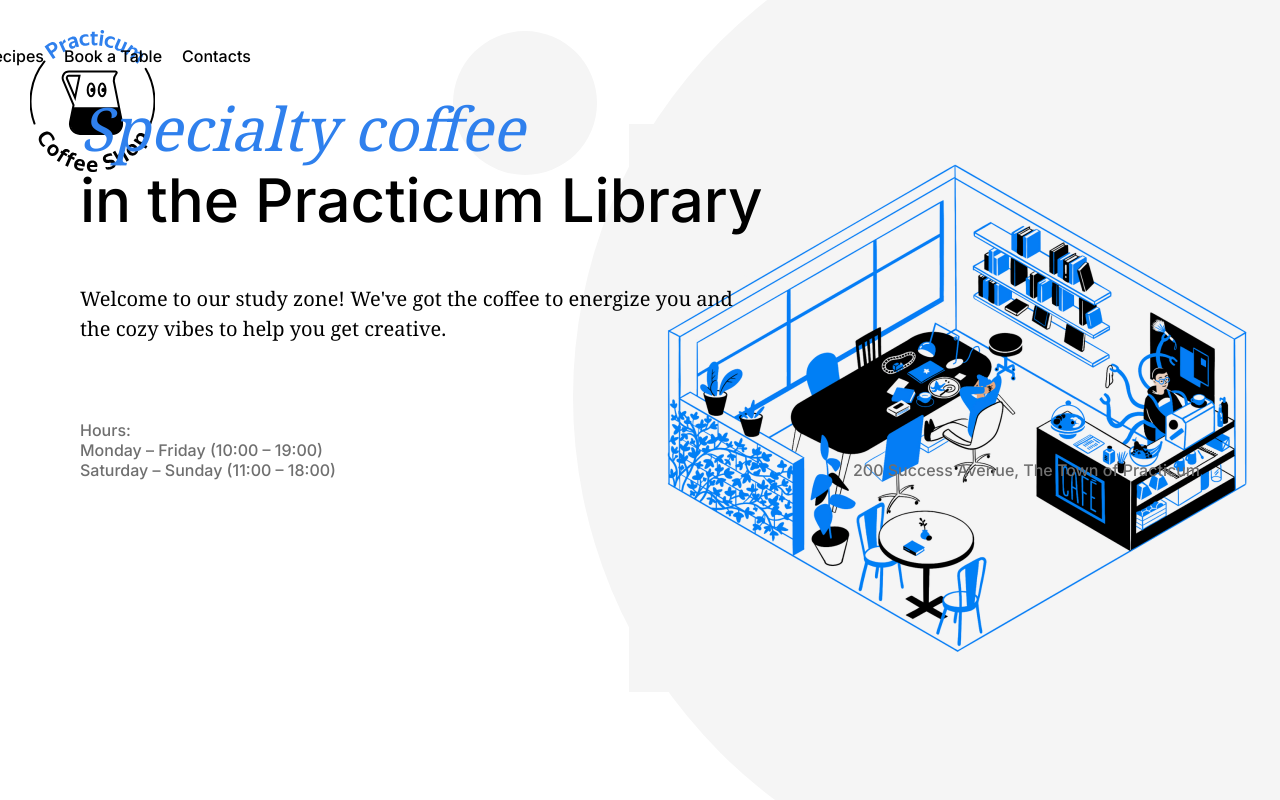
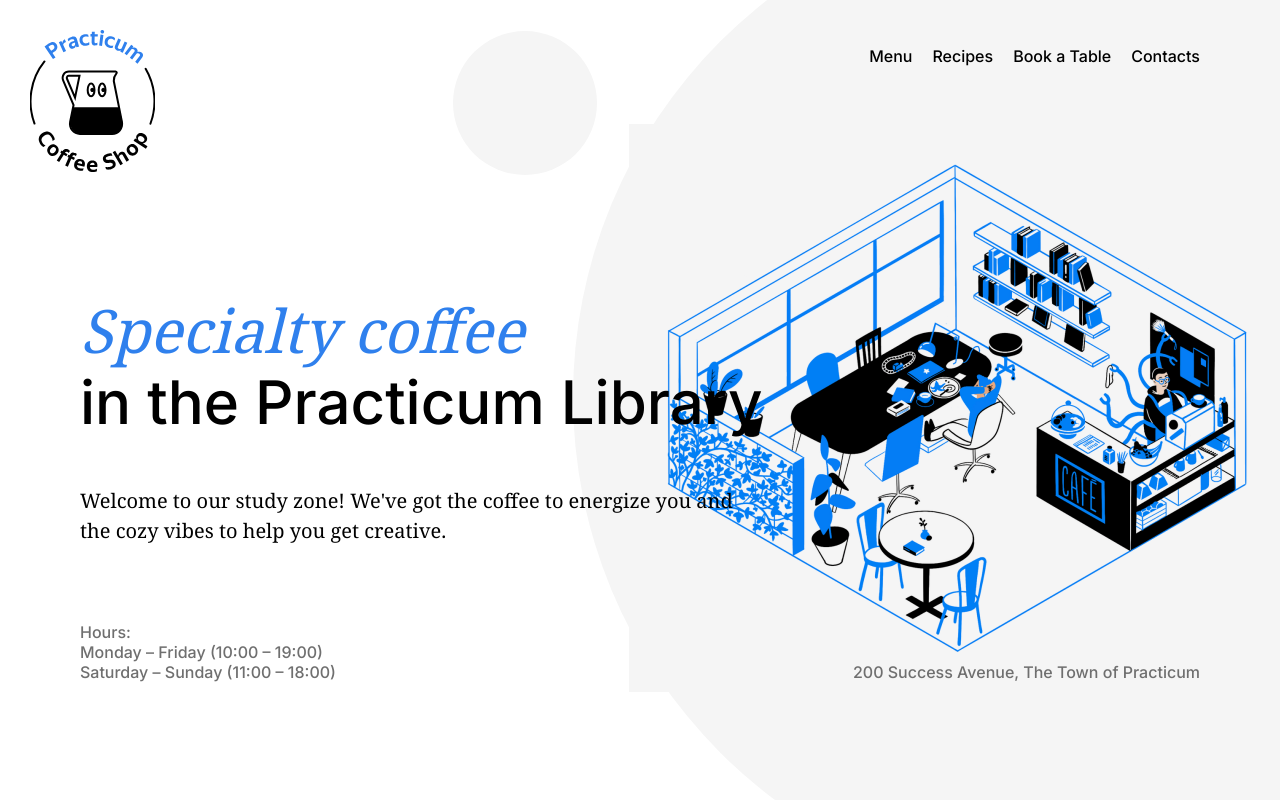
Before and after one commit to NeverEvi/se_project_coffeeshop, a plain HTML site: page index.html in a window 1280 px wide. Shown: the top 800 px of the page. Drawn offline with Linux system fonts and the light colour scheme.

Commit message:
fix BEM for nav attempt(3)

```diff
--- a/index.html
+++ b/index.html
@@ -20,7 +20,7 @@
 	<body>
 		<div class="page">
 			<header class="header">
-				<nav class="header__nav">
+				<nav class="nav">
 					<img
 						src="./images/logo_coffee_shop.svg"
 						alt="Practicum Coffee Logo"
```
